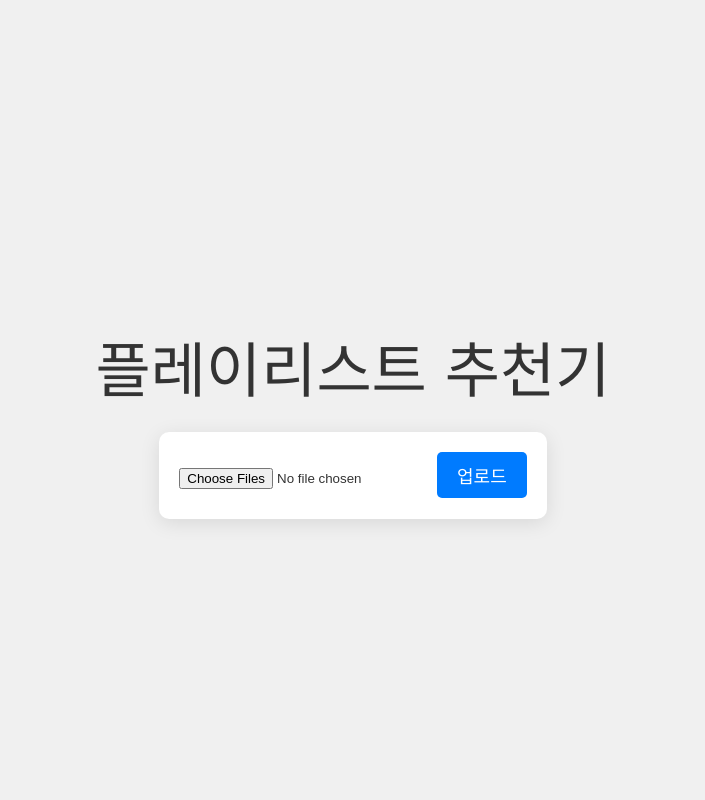
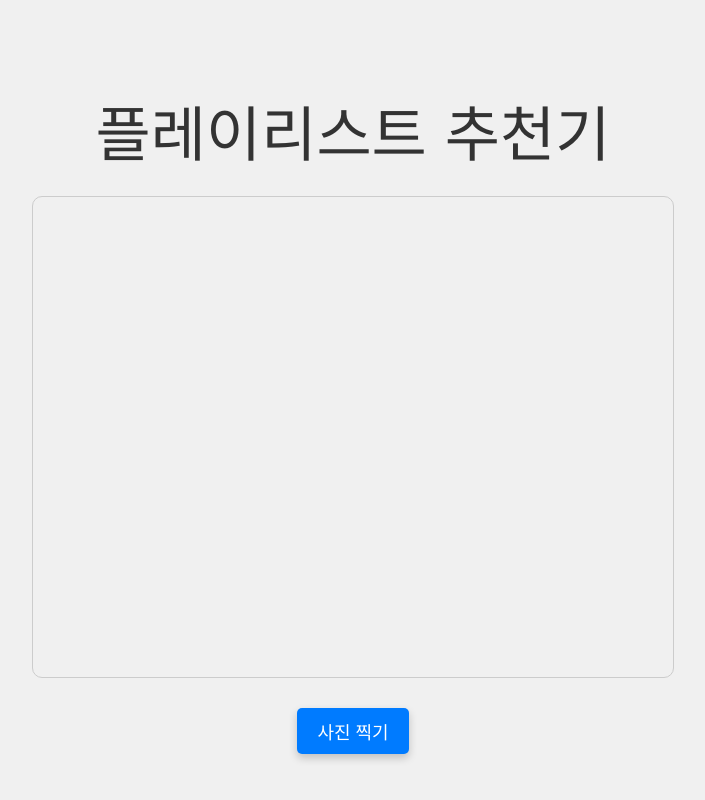
Before and after one commit to pgmrDohan/anu-sw-camp, a FastAPI app: page / in a window 1280 px wide. Shown: the whole page, without its empty margins (287-992 px from the left). Run offline with FastAPI, Linux system fonts and the light colour scheme.

Commit message:
Add files via upload

```diff
--- a/templates/index.html
+++ b/templates/index.html
@@ -25,17 +25,22 @@
             margin-bottom: 20px;
             text-align: center;
         }
-        form {
-            background-color: #ffffff;
-            padding: 20px;
+        #video {
+            border: 1px solid #ccc;
             border-radius: 10px;
-            box-shadow: 0 4px 20px rgba(0, 0, 0, 0.1);
-            text-align: center;
+            margin-bottom: 20px;
         }
-        input[type="file"] {
-            margin: 10px 0;
+        #canvas {
+            display: none;
         }
-        input[type="submit"] {
+        img {
+            border: 1px solid #ccc;
+            border-radius: 10px;
+            margin: 20px 0;
+            max-width: 640px;
+            max-height: 480px;
+        }
+        button {
             padding: 10px 20px;
             border: none;
             border-radius: 5px;
@@ -43,18 +48,88 @@
             color: white;
             font-size: 18px;
             cursor: pointer;
-            transition: background-color 0.3s;
+            transition: background-color 0.3s, transform 0.3s;
+            margin-top: 10px;
+            box-shadow: 0 4px 8px rgba(0, 0, 0, 0.2);
         }
-        input[type="submit"]:hover {
+        button:hover {
             background-color: #0056b3;
+            transform: translateY(-2px);
+        }
+        button:active {
+            transform: translateY(1px);
+            box-shadow: 0 2px 4px rgba(0, 0, 0, 0.2);
+        }
+        #upload {
+            display: none; /* 초기 상태에서 숨김 */
         }
     </style>
 </head>
 <body>
     <h1>플레이리스트 추천기</h1>
-    <form action="/upload-images/" enctype="multipart/form-data" method="post">
-        <input name="in_files" type="file" multiple accept="image/*" required>
-        <input type="submit" value="업로드">
+    <video id="video" width="640" height="480" autoplay></video>
+    <canvas id="canvas" width="640" height="480"></canvas>
+    <img id="photo" style="display: none;" />
+    <button id="capture">사진 찍기</button>
+    <button id="upload" style="display: none;">업로드</button>
+
+    <form id="uploadForm" action="/upload-images/" method="post" enctype="multipart/form-data" style="display: none;">
+        <input type="hidden" name="in_files" id="hiddenInput">
     </form>
+
+    <script>
+        const video = document.getElementById('video');
+        const canvas = document.getElementById('canvas');
+        const context = canvas.getContext('2d');
+        const captureButton = document.getElementById('capture');
+        const uploadButton = document.getElementById('upload');
+        const photo = document.getElementById('photo');
+
+        let stream;
+        navigator.mediaDevices.getUserMedia({ video: true })
+            .then(s => {
+                stream = s;
+                video.srcObject = stream;
+            })
+            .catch(err => {
+                console.error("웹캠을 사용할 수 없습니다: ", err);
+            });
+
+        captureButton.addEventListener('click', () => {
+            context.drawImage(video, 0, 0, canvas.width, canvas.height);
+            canvas.toBlob((blob) => {
+                const file = new File([blob], 'capture.png', { type: 'image/png' });
+                const formData = new FormData();
+                formData.append('in_files', file);
+
+                // 업로드 버튼 보이기
+                uploadButton.style.display = 'inline';
+
+                stream.getTracks().forEach(track => track.stop());
+                video.style.display = 'none'; // 비디오 요소 숨기기
+                photo.src = URL.createObjectURL(blob); // 캡처한 이미지를 img 요소에 표시
+                photo.style.display = 'block'; // img 요소 보이기
+
+                // 업로드 버튼 클릭 시 폼 전송
+                uploadButton.addEventListener('click', () => {
+                    fetch('/upload-images/', {
+                        method: 'POST',
+                        body: formData
+                    })
+                    .then(response => response.json())
+                    .then(result => {
+                        if (result.url) {
+                            window.location.href = result.url;
+                        } else {
+                            console.error('응답에 url이 없습니다:', result);
+                        }
+                    })
+                    .catch(error => {
+                        console.error('업로드 실패:', error);
+                    });
+                });
+            });
+        });
+    </script>
 </body>
 </html>
```
